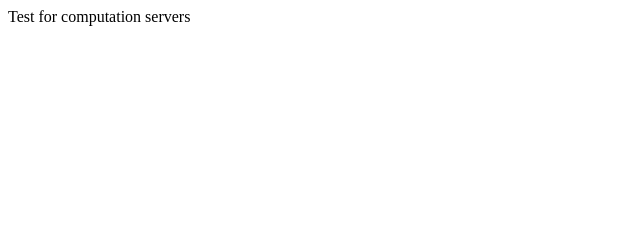
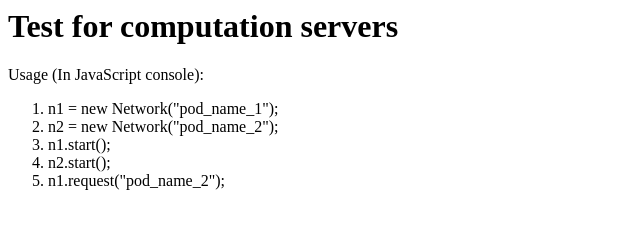
Before and after one commit to xanderlin/computationservice, a plain HTML site: page index.html in a window 1280 px wide. Shown: the whole page, without its empty margins (0-640 px from the left). Drawn offline with nearby package versions, Linux system fonts and the light colour scheme.

Commit message:
index.html changes

```diff
--- a/index.html
+++ b/index.html
@@ -10,7 +10,16 @@
     </head>
 
     <body>
-        Test for computation servers
+        <h1>Test for computation servers</h1>
+
+        <p>Usage (In JavaScript console):</p>
+        <ol>
+            <li> n1 = new Network("pod_name_1");</li>
+            <li> n2 = new Network("pod_name_2");</li>
+            <li> n1.start();</li>
+            <li> n2.start();</li>
+            <li> n1.request("pod_name_2");</li>
+        </ol>
     </body>
 
 </html>
```
